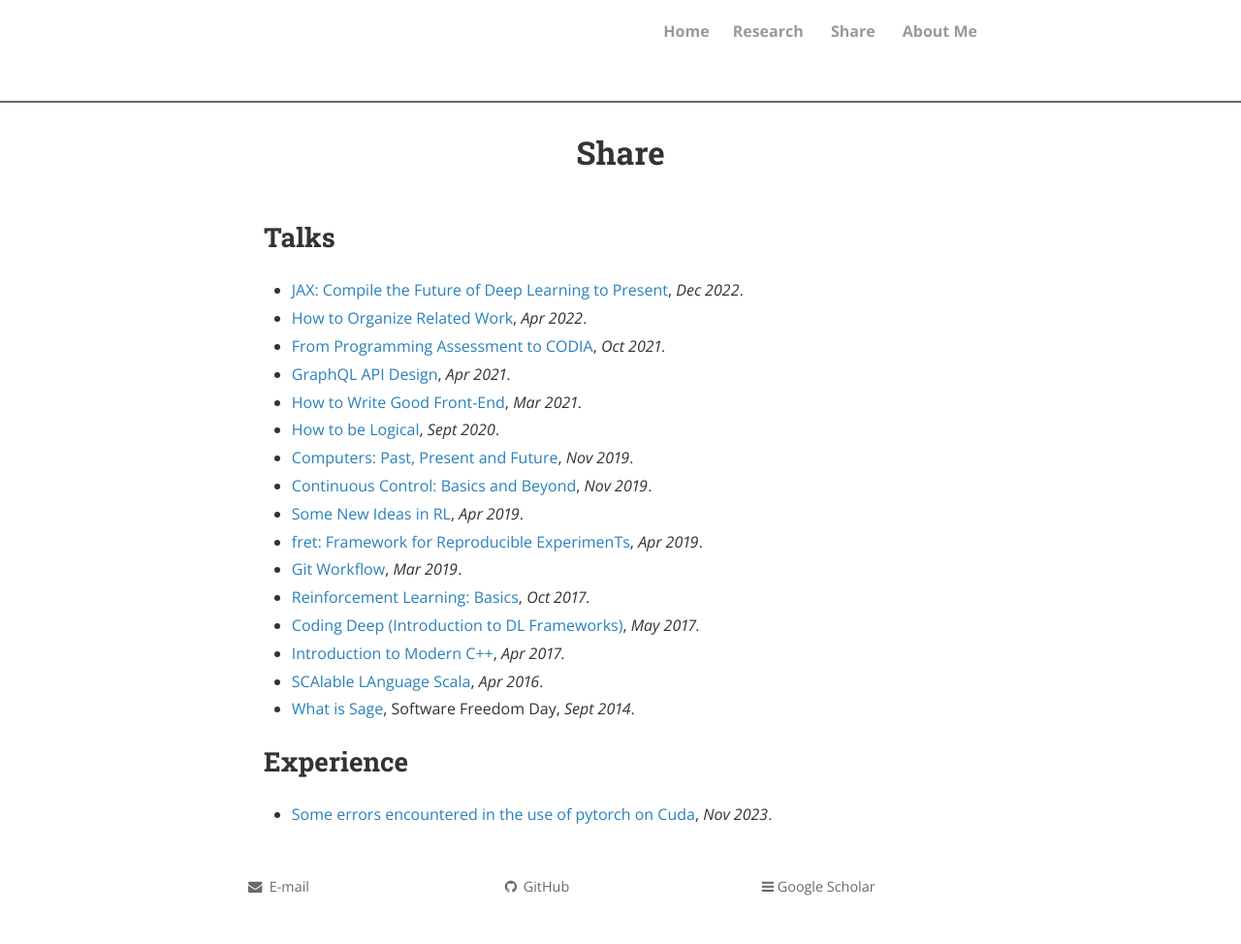
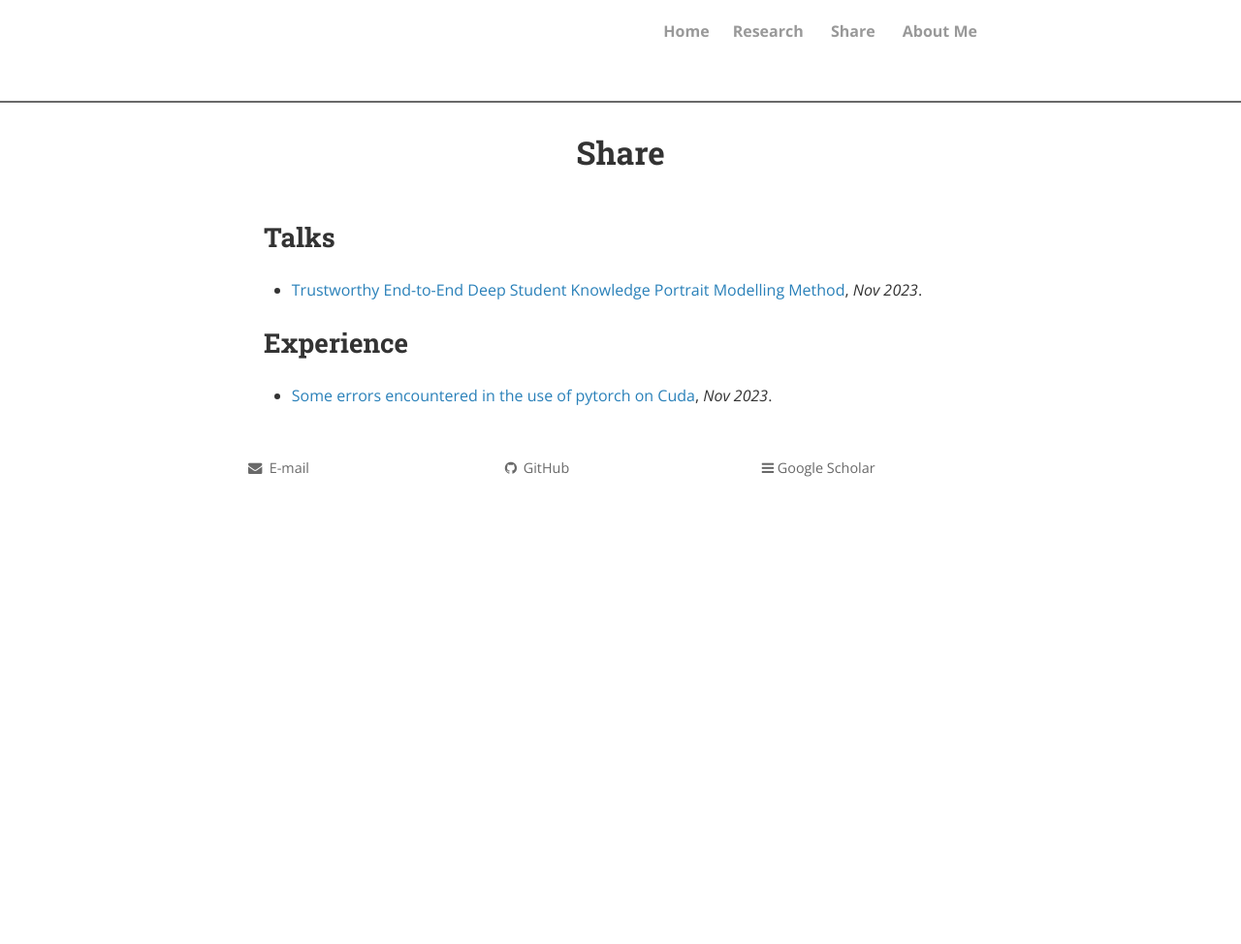
Before and after one commit to sosweetzhang/sosweetzhang.github.io, a Jekyll site: the page built from share.md, in a window 1280 px wide. Shown: the whole page at 97% size. Built offline with Jekyll 4.4.1, drawn with Linux system fonts in a browser that asks for light colours; nearby versions of some CDN libraries; comment, search, counter and statistics services are not loaded; a style sheet for code colours, icons or effects is not loaded; after the commit the page ends 900 px from its top, so only the background shows below that.

Commit message:
Update share.md

```diff
--- a/share.md
+++ b/share.md
@@ -6,22 +6,7 @@ permalink: /share/
 
 
 ## Talks
-- [JAX: Compile the Future of Deep Learning to Present](/talks/2022-12-02-JAX.pdf), _Dec 2022_.
-- [How to Organize Related Work](/talks/2022-04-28-如何写相关工作.pdf), _Apr 2022_.
-- [From Programming Assessment to CODIA](/talks/2021-12-08-CODIA.pdf), _Oct 2021_.
-- [GraphQL API Design](/talks/2021-04-10-GraphQL.pdf), _Apr 2021_.
-- [How to Write Good Front-End](/talks/2021-03-24-如何写好前端.pdf), _Mar 2021_.
-- [How to be Logical](/talks/2020-09-17-如何有逻辑.pdf), _Sept 2020_.
-- [Computers: Past, Present and Future](/talks/2019-11-00-计算机_过去现在和未来.pdf), _Nov 2019_.
-- [Continuous Control: Basics and Beyond](/talks/2019-11-12-阴钰-Continuous-Control.pdf), _Nov 2019_.
-- [Some New Ideas in RL](/talks/2019-04-29-some-new-ideas-in-rl.pdf), _Apr 2019_.
-- [fret: Framework for Reproducible ExperimenTs](/talks/2019-04-02-fret_slides.pdf), _Apr 2019_.
-- [Git Workflow](/talks/2019-03-19-git-workflow.pdf), _Mar 2019_.
-- [Reinforcement Learning: Basics](/talks/2017-10-31-rl.pdf), _Oct 2017_.
-- [Coding Deep (Introduction to DL Frameworks)](/talks/2017-05-17-dl_slides.pdf), _May 2017_.
-- [Introduction to Modern C++](/talks/2017-04-21-introduction-to-modern-cpp.pdf), _Apr 2017_.
-- [SCAlable LAnguage Scala](/talks/2016-04-00-scala-slides.pdf), _Apr 2016_.
-- [What is Sage](/talks/2014-09-20-sage.pdf), Software Freedom Day, _Sept 2014_.
+- [Trustworthy End-to-End Deep Student Knowledge Portrait Modelling Method](/share/Talks/CCFAI2023-DKP.pdf), _Nov 2023_.
 
 ## Experience
 - [Some errors encountered in the use of pytorch on Cuda](/share/Experience/231106.md), _Nov 2023_.
```
